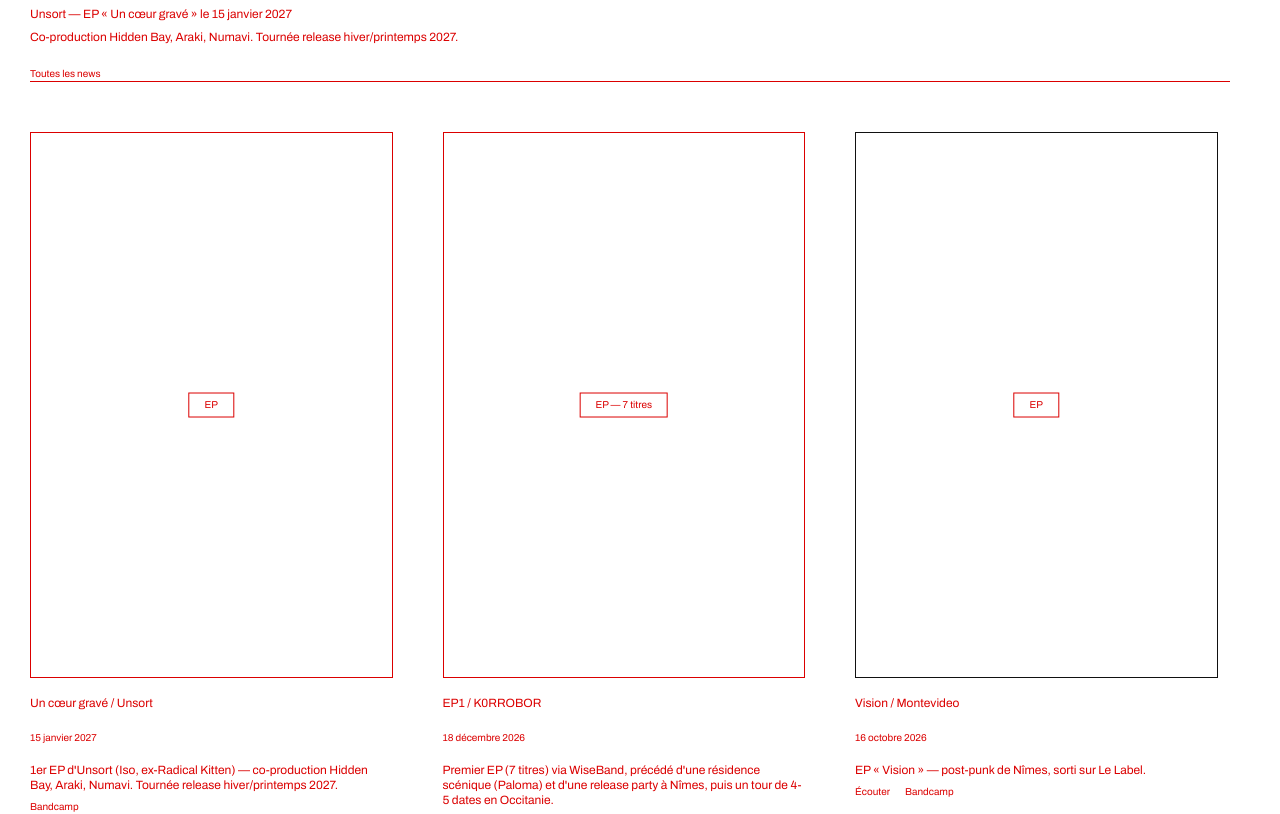
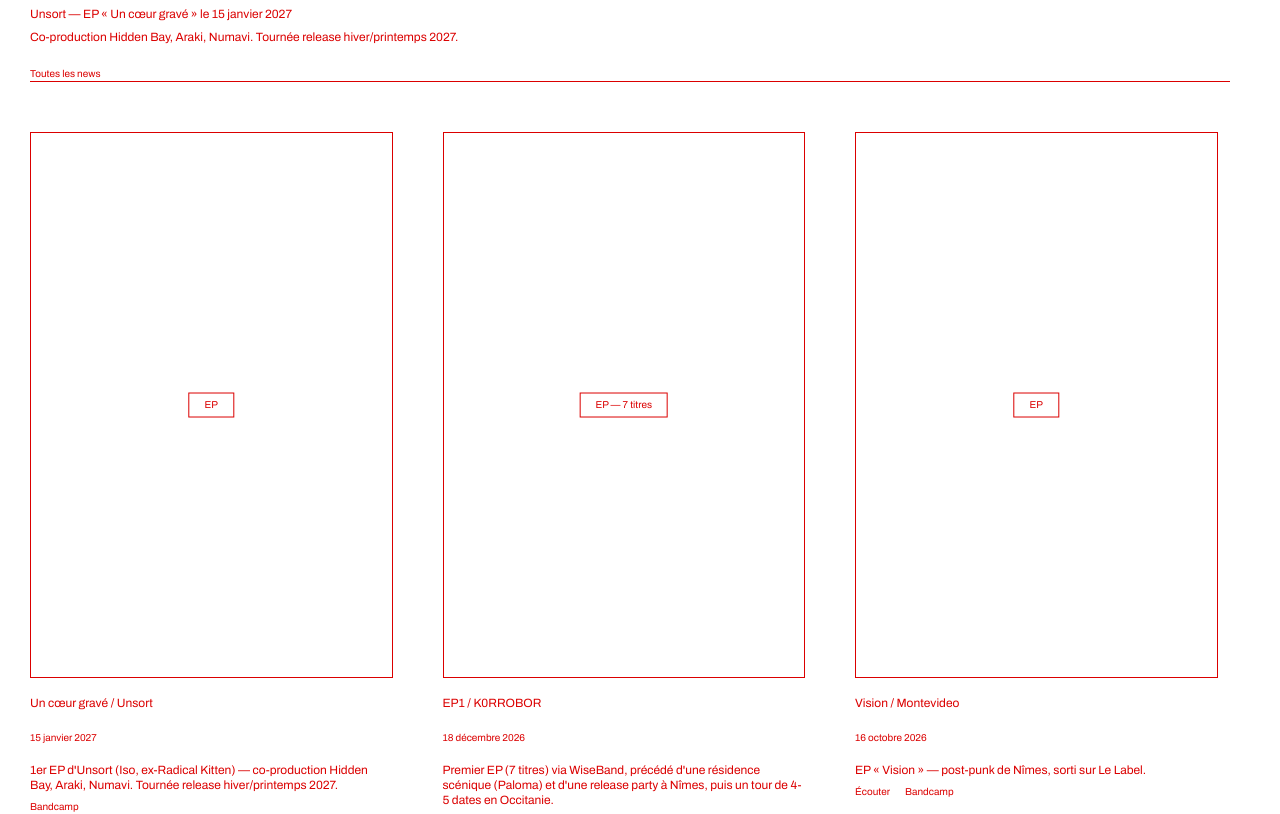
Before and after one commit to lelabelrecords-stack/website, a React (Vite) app: page / in a window 1280 px wide. Shown: the part 400-1214 px from the top of the page. Built offline with nearby package versions, Linux system fonts and the light colour scheme.

Commit message:
fix(ui): toutes les cartes produit en cover--red (suppression de la variante cover--black du SCSS et du mapping)
Co-authored-by: lelabelrecords-stack <lelabelrecords-stack@users.noreply.github.com>

```diff
--- a/src/components/ReleaseCard.jsx
+++ b/src/components/ReleaseCard.jsx
@@ -1,9 +1,9 @@
 import { formatDate } from '../data.js'
 
 export default function ReleaseCard({ release }) {
-  const { title, artist, date, type, note, cover, links } = release
+  const { title, artist, date, type, note, links } = release
   const mainLink = links.listen || links.bandcamp || links.clip
-  const coverClass = cover === 'black' ? 'cover--black' : 'cover--red'
+  const coverClass = 'cover--red'
 
   return (
     <article className="col-25 col-33-pc-small col-50-sp release">
--- a/src/styles/main.scss
+++ b/src/styles/main.scss
@@ -4,7 +4,6 @@
 
 $red: #db0000;
 $white: #ffffff;
-$ink: #111111;
 
 $font: 'Archivo', 'Helvetica Neue', Helvetica, Arial, sans-serif;
 $font-black: 'Archivo Black', 'Archivo', 'Helvetica Neue', Helvetica, Arial, sans-serif;
@@ -498,11 +497,7 @@ $cols: 10 14 15 16 20 25 30 33 35 40 45 50 55 60 65 66 70 75 80 85 90 95 100;
   color: $red;
 }
 
-.cover--black {
-  background-color: $white;
-  border: solid 1px $ink;
-  color: $ink;
-}
+
 
 // Pastille centrée sur le visuel (prix chez utrecht.jp, type de sortie ici)
 .image-label {
@@ -528,12 +523,7 @@ $cols: 10 14 15 16 20 25 30 33 35 40 45 50 55 60 65 66 70 75 80 85 90 95 100;
   color: $white;
 }
 
-.hover-image:hover .cover--black,
-.hover-image:focus-visible .cover--black {
-  background-color: $ink;
-  border-color: $ink;
-  color: $white;
-}
+
 
 .release-links {
   display: flex;
```
